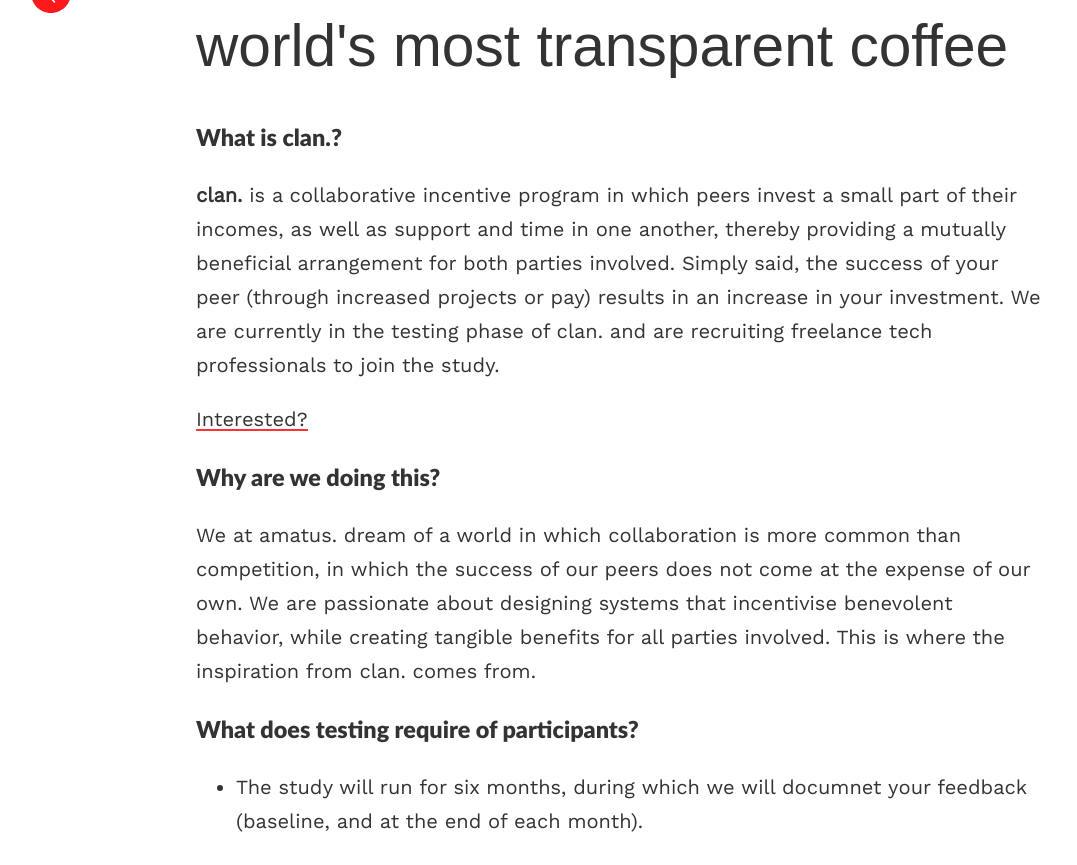
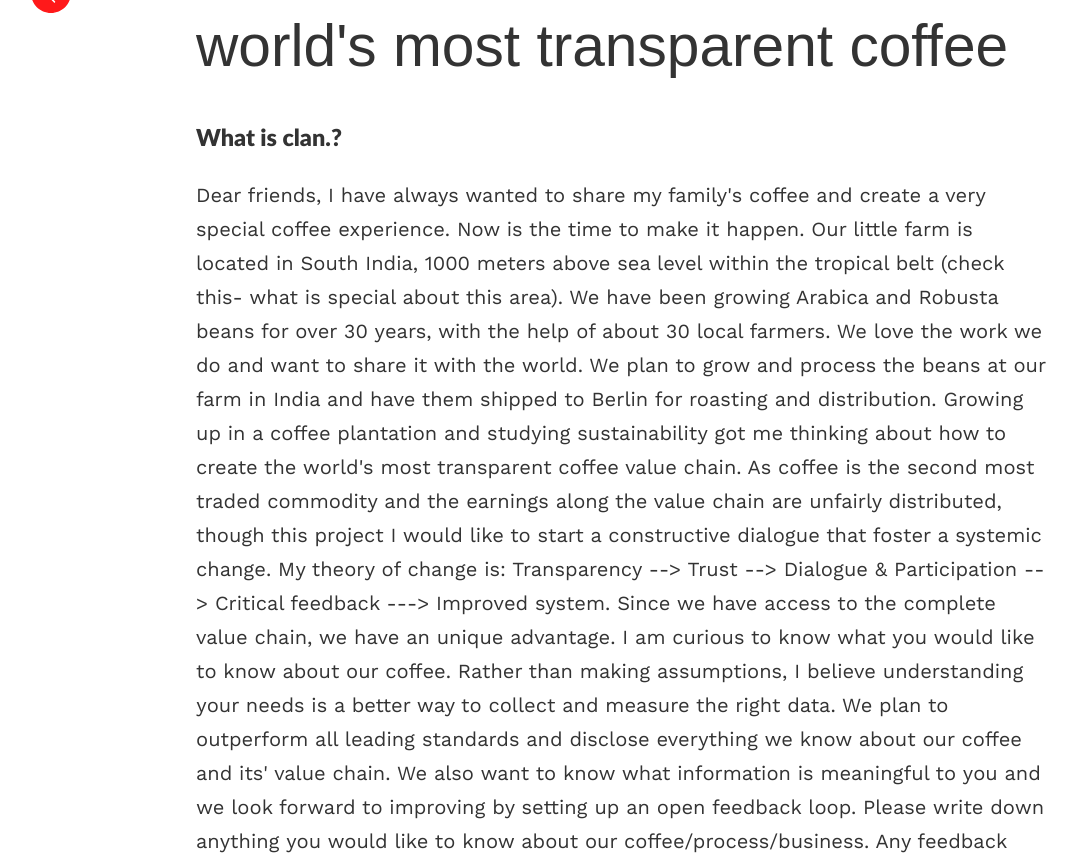
Before and after one commit to devpramoth/lucidbeans, a Jekyll site: the page built from index.html, in a window 1280 px wide and 1400 px high, scrolled down 317 px, cut to the strip 77-942 px from the top of the window. Shown: the whole strip, without its empty margins (19-1096 px from the left). Built offline with Jekyll 4.4.1, drawn with Linux system fonts in a browser that asks for light colours; some of the changed text lies outside the part shown.

Commit message:
Update index.html

```diff
--- a/index.html
+++ b/index.html
@@ -7,19 +7,23 @@
 
 <h3 id="whatisclan">What is clan.?</h3>
 
-<p><strong>clan.</strong> is a collaborative incentive program in which peers invest a small part of their incomes, as well as support and time in one another, thereby providing a mutually beneficial arrangement for both parties involved. Simply said, the success of your peer (through increased projects or pay) results in an increase in your investment. We are currently in the testing phase of clan. and are recruiting freelance tech professionals to join the study.</p>
+<p>Dear friends, I have always wanted to share my family's coffee and create a very special coffee experience. Now is the time to make it happen.
 
 
-<p><a href="https://valentinacalandra.typeform.com/to/mcHrTE" target="_blank" title="Typeform questionnaire">Interested?</a></p>
 
-<h3 id="whyarewedoingthis">Why are we doing this?</h3>
+    Our little farm is located in South India, 1000 meters above sea level within the tropical belt (check this- what is special about this area). We have been growing Arabica and Robusta beans for over 30 years, with the help of about 30 local farmers. We love the work we do and want to share it with the world. We plan to grow and process the beans at our farm in India and have them shipped to Berlin for roasting and distribution.
 
-<p>We at amatus. dream of a world in which collaboration is more common than competition, in which the success of our peers does not come at the expense of our own. We are passionate about designing systems that incentivise benevolent behavior, while creating tangible benefits for all parties involved. This is where the inspiration from clan. comes from. </p>
 
-<h3 id="whatdoestestingrequireofparticipants">What does testing require of participants?</h3>
 
-<ul>
-<li>The study will run for six months, during which we will documnet your feedback (baseline, and at the end of each month).
+    Growing up in a coffee plantation and studying sustainability got me thinking about how to create the world's most transparent coffee value chain. As coffee is the second most traded commodity and the earnings along the value chain are unfairly distributed,  though this project I would like to start a constructive dialogue that foster a systemic change.
+
+
+
+    My theory of change is: Transparency --> Trust --> Dialogue & Participation --> Critical feedback ---> Improved system.
+
+
+
+    Since we have access to the complete value chain, we have an unique advantage. I am curious to know what you would like to know about our coffee. Rather than making assumptions, I believe understanding your needs is a better way to collect and measure the right data. We plan to outperform all leading standards and disclose everything we know about our coffee and its' value chain. We also want to know what information is meaningful to you and we look forward to improving by setting up an open feedback loop. Please write down anything you would like to know about our coffee/process/business. Any feedback and ideas are also appreciated. Thank you for the support and your time.</p>
 
 
 
@@ -27,7 +31,16 @@
 <p><a href="mailto:dev.pramoth@gmail.com" title="Email ID">Talk to me</a> </p>
 
 <br>
+<!--     formsheet  -->
+<div align="center"><span style="font-size: 30pt; font-family: 'Work Sans', sans-serif; line-height: 1.9 ">Ask us anything</span>
 
+    <form method="POST" action="https://formspree.io/devpramoth@gmail.com">
+        <input style="color: #44c767; font-family: 'Work Sans', sans-serif; font-size: 24px; width: 600px; height: 100px;  padding: 12px 20px; margin: 8px 0; box-sizing: border-box;" type="text" name="question" placeholder="Your Question?"><br>
+        <input style="color: #44c767; font-family: 'Work Sans', sans-serif; font-size: 24px; width: 600px;padding: 12px 20px; margin: 8px 0; box-sizing: border-box;" type="email" name="email" placeholder="Your email"><br>
+        <button class="button1" type="submit">Ask / Subscribe</button>
+      </form>
+</div>
+<br>
 <br>
 <h3>Drop by our office.</h3>
 <iframe src="https://www.google.com/maps/embed?pb=!1m18!1m12!1m3!1d2427.015425682536!2d13.392905351721971!3d52.533155079717645!2m3!1f0!2f0!3f0!3m2!1i1024!2i768!4f13.1!3m3!1m2!1s0x47a851efdefd0be9%3A0x254a27234ee35738!2samatus.+GmbH!5e0!3m2!1sen!2sde!4v1534854970544" width="700" height="350" frameborder="0" style="border:0" allowfullscreen></iframe>
```
